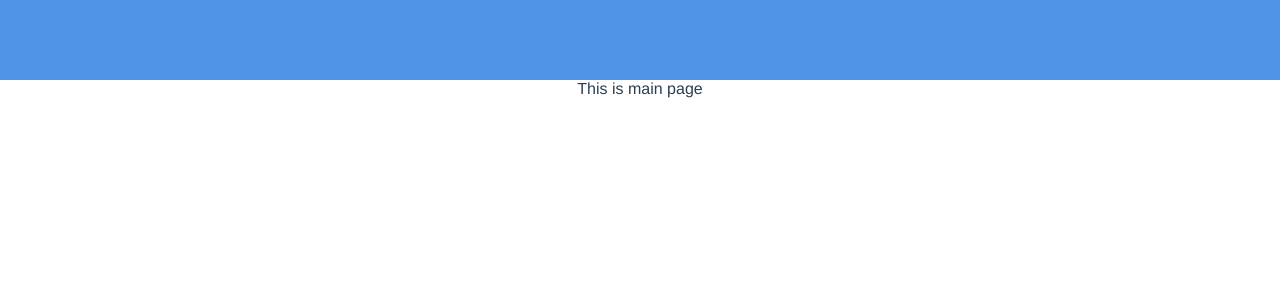
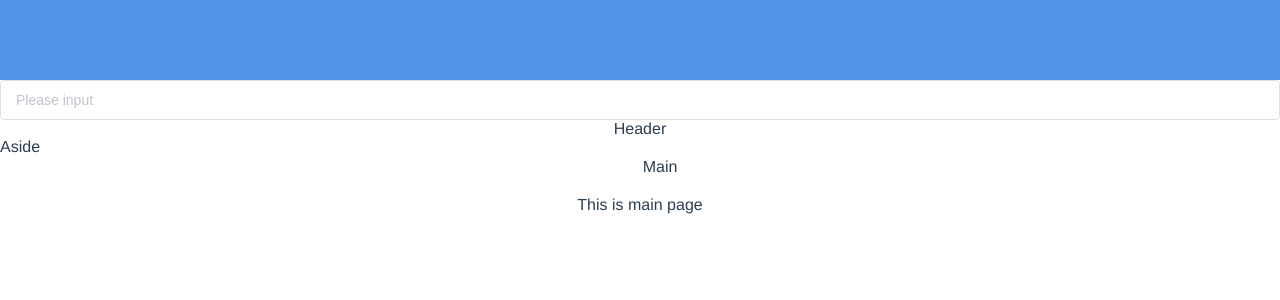
Before and after one commit to kissjerryfan/compkey_front, a Vue app: page / in a window 1280 px wide. Shown: the top 300 px of the page. Built offline with nearby package versions, Linux system fonts and the light colour scheme.

Commit message:
push EnterSearch.vue and skeleton

```diff
--- a/package.json
+++ b/package.json
@@ -19,6 +19,7 @@
     "@vue/cli-plugin-babel": "~5.0.0",
     "@vue/cli-plugin-eslint": "~5.0.0",
     "@vue/cli-service": "~5.0.0",
+    "babel-plugin-component": "^1.1.1",
     "eslint": "^7.32.0",
     "eslint-plugin-vue": "^8.0.3"
   },
--- a/src/App.vue
+++ b/src/App.vue
@@ -2,17 +2,22 @@
 <!--  <img alt="Vue logo" src="./assets/logo.png">-->
 <!--  <HelloWorld msg="Welcome to Your Vue.js App"/>-->
   <MyHeader></MyHeader>
+  <EnterSearch></EnterSearch>
+  <WordsDisplay></WordsDisplay>
   This is main page
 </template>
 
 <script>
 // import HelloWorld from './components/HelloWorld.vue'
 import MyHeader from "@/components/Header";
-
+import WordsDisplay from "@/components/WordsDisplay";
+import EnterSearch from "@/components/EnterSearch";
 export default {
   name: 'App',
   components: {
-    MyHeader
+    MyHeader,
+    WordsDisplay,
+    EnterSearch
   }
 }
 </script>
--- /dev/null
+++ b/src/components/EnterSearch.vue
@@ -0,0 +1,18 @@
+<template>
+  <el-input v-model="input" placeholder="Please input" clearable/>
+</template>
+
+<script setup>
+import {ref} from 'vue'
+
+const input = ref('')
+</script>
+<script>
+export default {
+  name: "EnterSearch"
+}
+</script>
+
+<style scoped>
+
+</style>
--- /dev/null
+++ b/src/components/WordsDisplay.vue
@@ -0,0 +1,21 @@
+<template>
+  <div class="common-layout">
+    <el-container>
+      <el-header>Header</el-header>
+      <el-container>
+        <el-aside width="200px">Aside</el-aside>
+        <el-main>Main</el-main>
+      </el-container>
+    </el-container>
+  </div>
+</template>
+
+<script>
+export default {
+  name: "WordsDisplay"
+}
+</script>
+
+<style scoped>
+
+</style>
```
Also changed, not shown: 1 other file (tests, documents, lock files or other folders).
